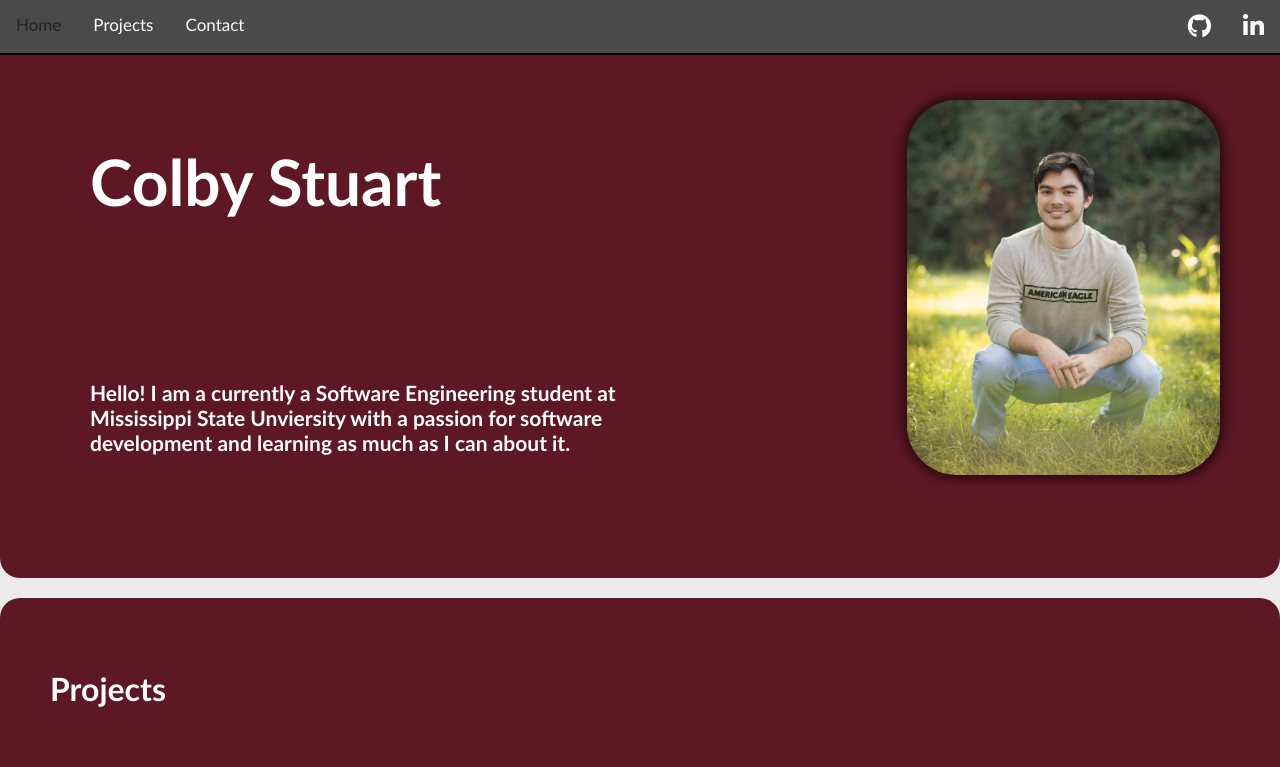
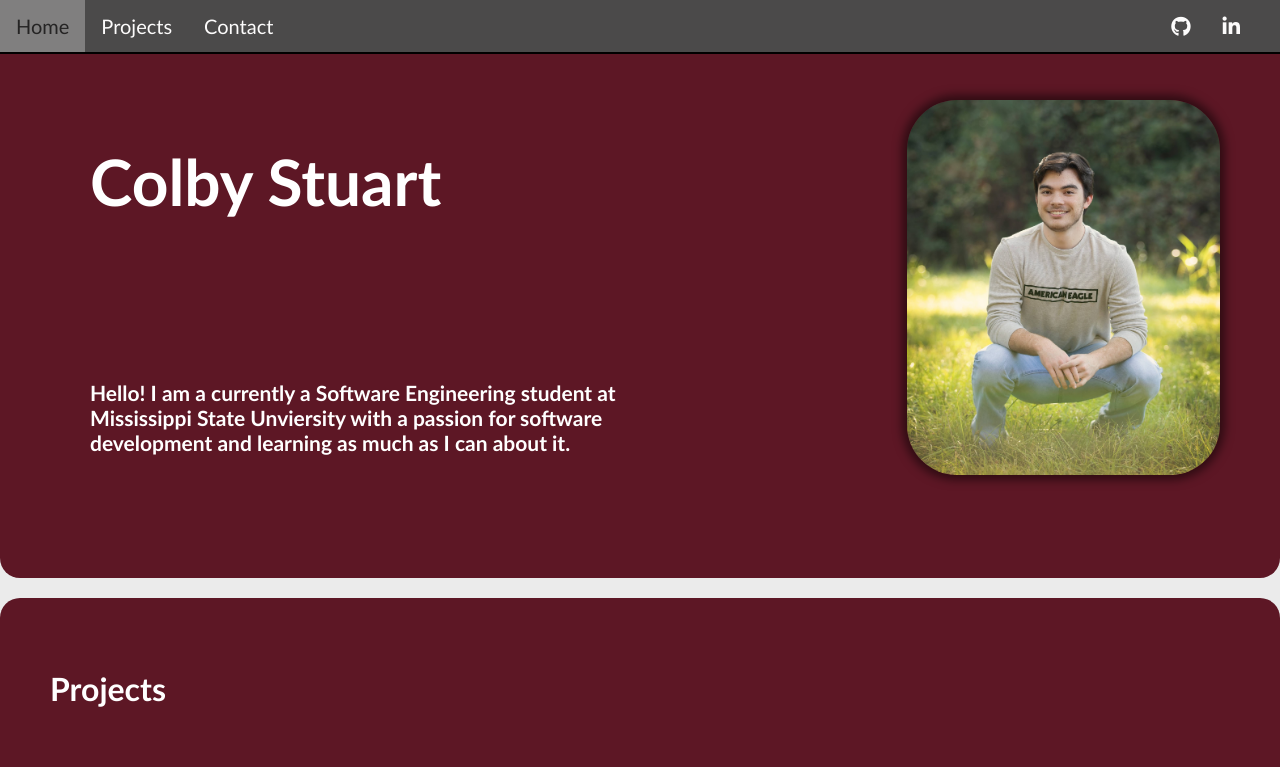
Before and after one commit to colbystuart/Portfolio, a plain HTML site: page index.html in a window 1280 px wide. Shown: the top 767 px of the page. Drawn offline with nearby package versions, Linux system fonts and the light colour scheme.

Commit message:
adjustments

```diff
--- a/style.css
+++ b/style.css
@@ -176,7 +176,7 @@ a:link {
     text-align: center;
     padding: 14px 16px;
     text-decoration: none;
-    font-size: 17px;
+    font-size: 20px;
     background-color: transparent; /* Remove background */
     border: none; /* Remove border */
     margin: 0; /* Remove any default margin */
@@ -184,11 +184,15 @@ a:link {
 
 /* Change the color of links on hover */
 .topnav a:hover {
-    background-color: transparent; /* Remove background color on hover */
+    background-color: rgb(183, 183, 183); /* Remove background color on hover */
     color: black;
     opacity: 50%;
 }
 
-.topnav .right-icons a i {
-    font-size: 24px;
+.topnav .right-icons a {
+    font-size: 20px;
 }
+
+.topnav .right-icons a:last-child {
+    padding-right: 40px;
+}
```
